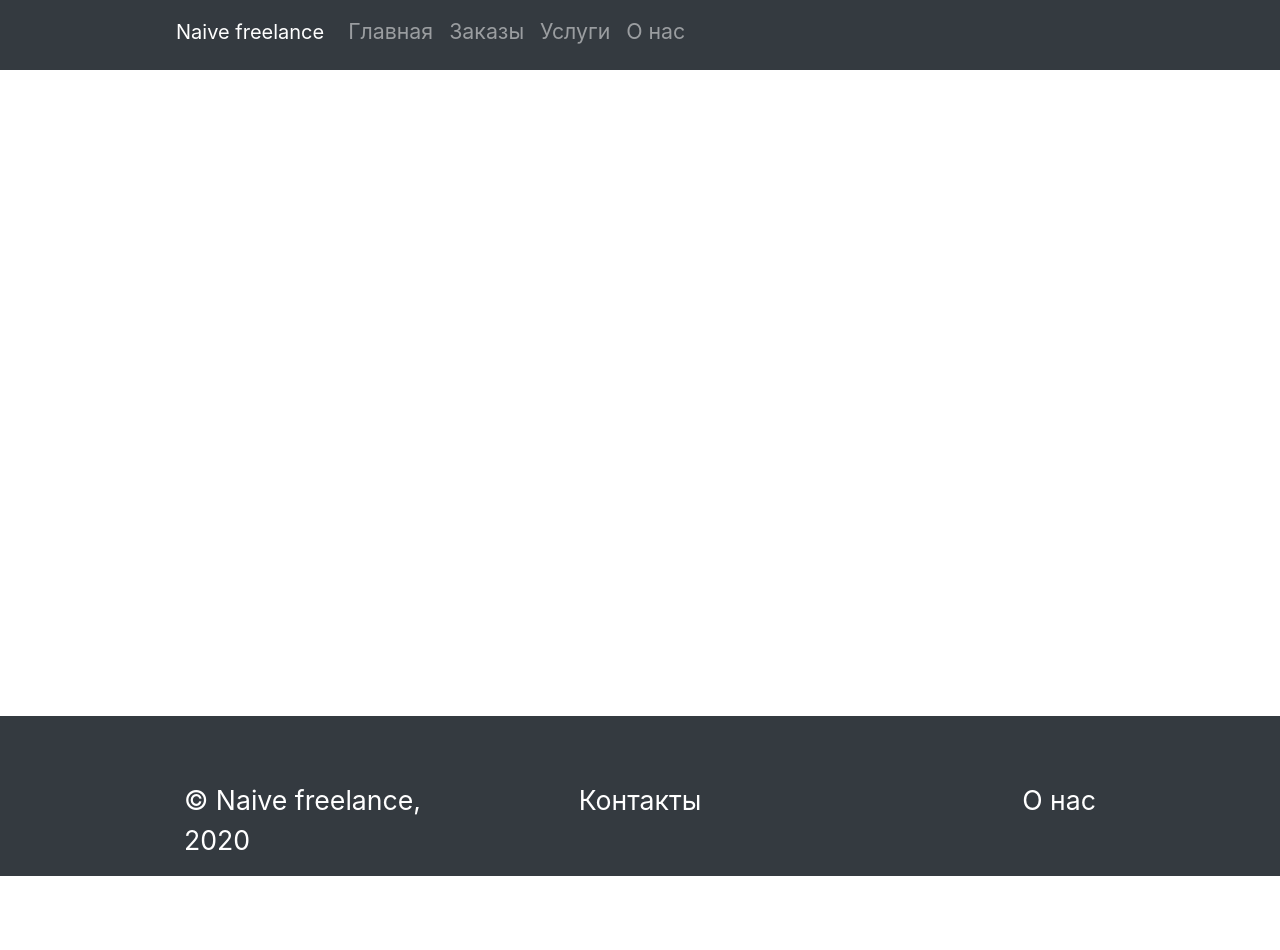
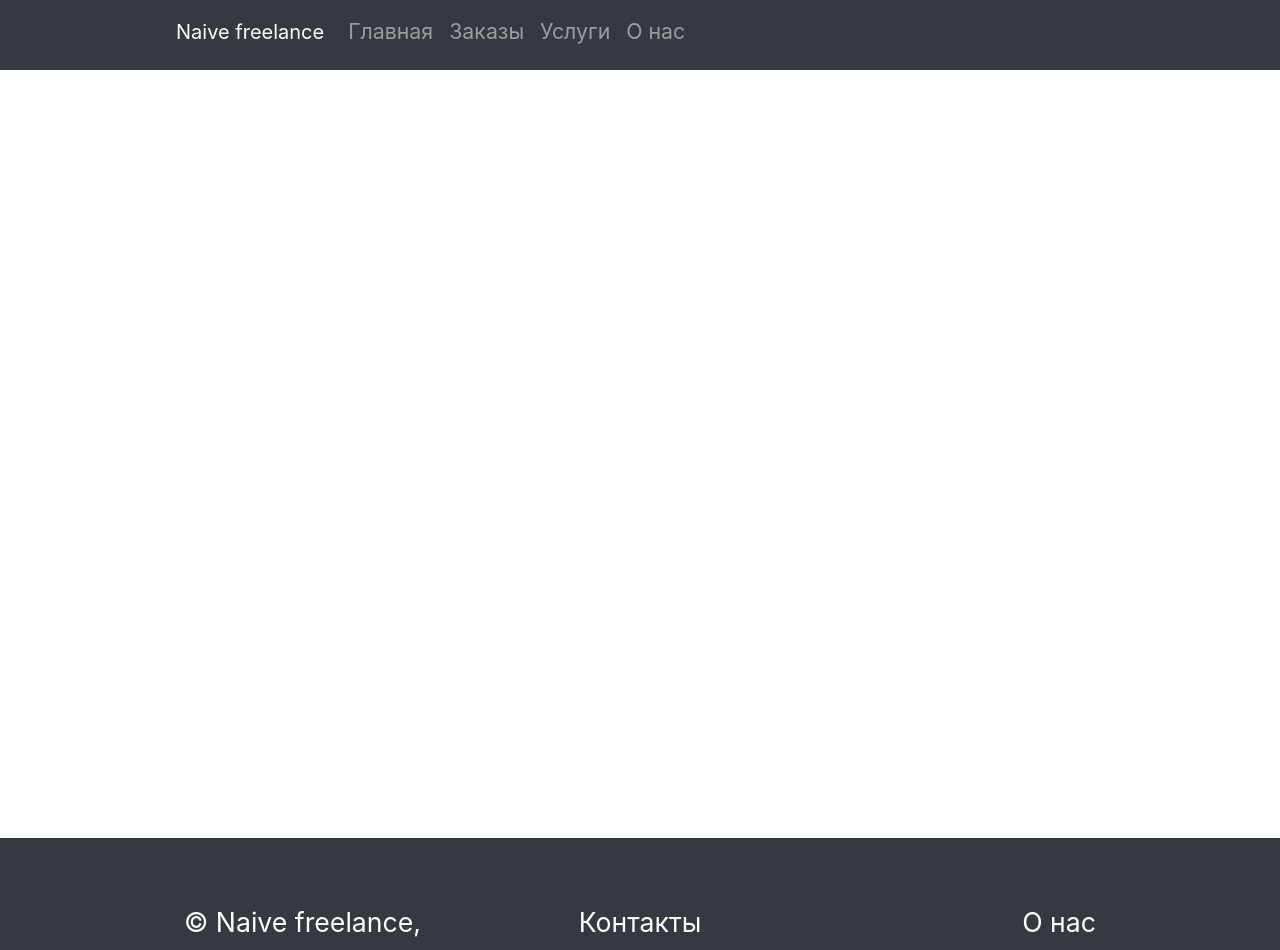
Before and after one commit to kantegory/naive-freelance, a Vue app in the folder vue-freelance/: page / in a window 1280 px wide. Shown: the top 950 px of the page. Before the commit the page ends 876 px from the top, so only its background shows below. Built offline with nearby package versions, Linux system fonts and the light colour scheme.

Commit message:
Fix password length, App.vue markup

```diff
--- a/vue-freelance/src/App.vue
+++ b/vue-freelance/src/App.vue
@@ -45,10 +45,11 @@ header {
 
 main {
   height: calc(100vh - 160px - 70px * 2);
-  min-height: 550px;
+  min-height: 600px;
 }
 
 footer {
+  margin-top: 120px;
   font-size: 20pt;
 }
 
--- a/vue-freelance/src/components/auth/SignUp.vue
+++ b/vue-freelance/src/components/auth/SignUp.vue
@@ -19,13 +19,13 @@
       <div class="form-group required">
         <label class="control-label" for="password">Пароль:</label>
         <b-input v-model="password" type="password" id="password" placeholder="Пароль..."></b-input>
-        <p><small class="text-muted">Минимальная длина пароля 8 символов</small></p>
+        <p><small class="text-muted">Минимальная длина пароля 6 символов</small></p>
       </div>
       <div class="form-group required">
         <label class="control-label" for="repeatPassword">Повторите пароль:</label>
         <b-input v-model="repeatPassword" type="password" id="repeatPassword" placeholder="Повторите пароль..."></b-input>
       </div>
-      <p class="text-danger" v-if="!$v.password.minLength">Длина пароля меньше 8 символов</p>
+      <p class="text-danger" v-if="!$v.password.minLength">Длина пароля меньше 6 символов</p>
       <p class="text-danger" v-if="$v.password.required && $v.repeatPassword.required && !$v.repeatPassword.sameAs">Введённые пароли не совпадают</p>
       <b-button variant="primary" type="submit" :disabled="formValid">Регистрация</b-button>
       <p class="mt-2"><small class="text-muted">Все поля отмеченные <span class="text-danger">*</span> обязательны для заполнения.</small></p>
@@ -36,7 +36,7 @@
 </template>
 <script>
 import { required, minLength, sameAs } from 'vuelidate/lib/validators'
-import { IMaskDirective } from 'vue-imask';
+import { IMaskDirective } from 'vue-imask'
 
 export default {
   name: "SignUp",
```
